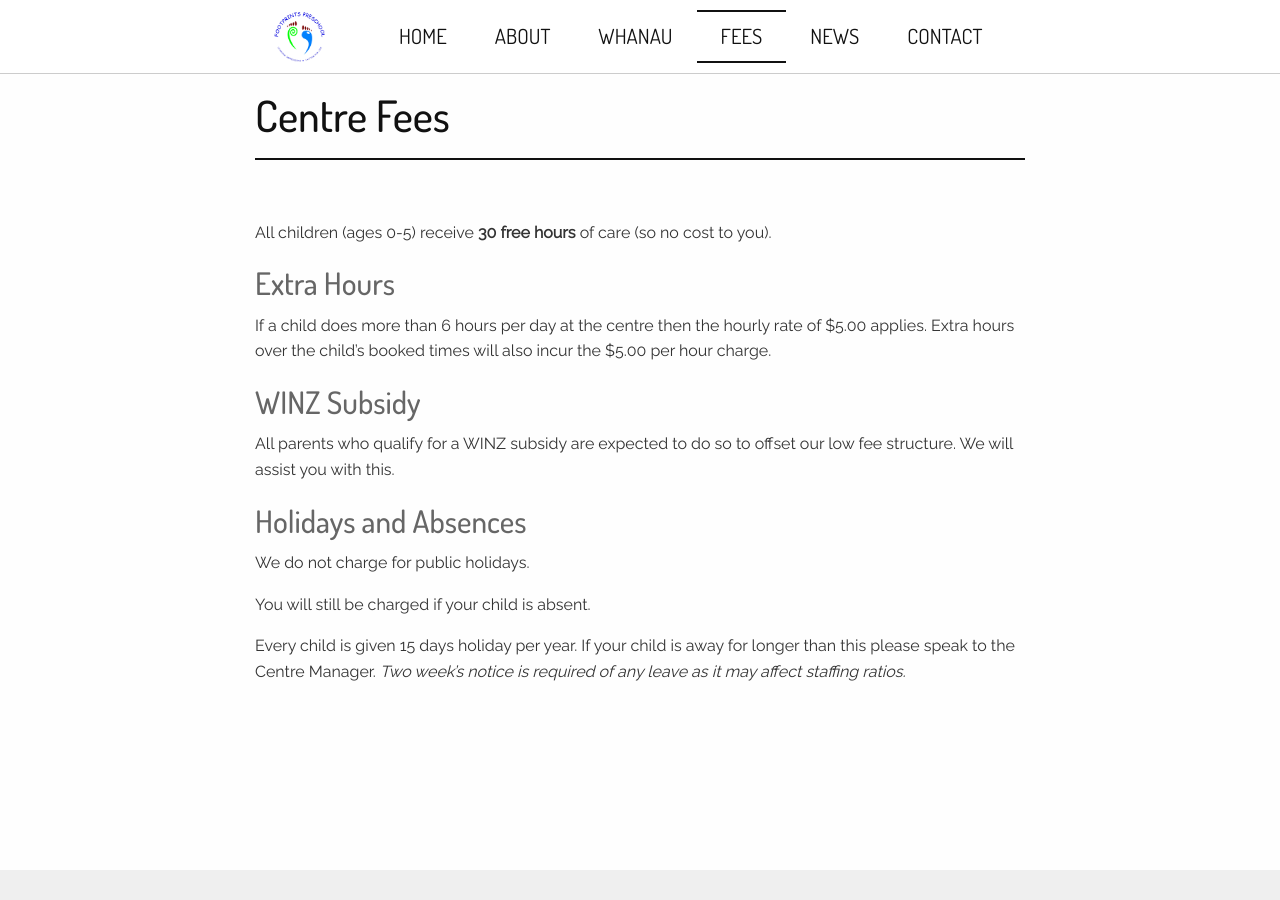
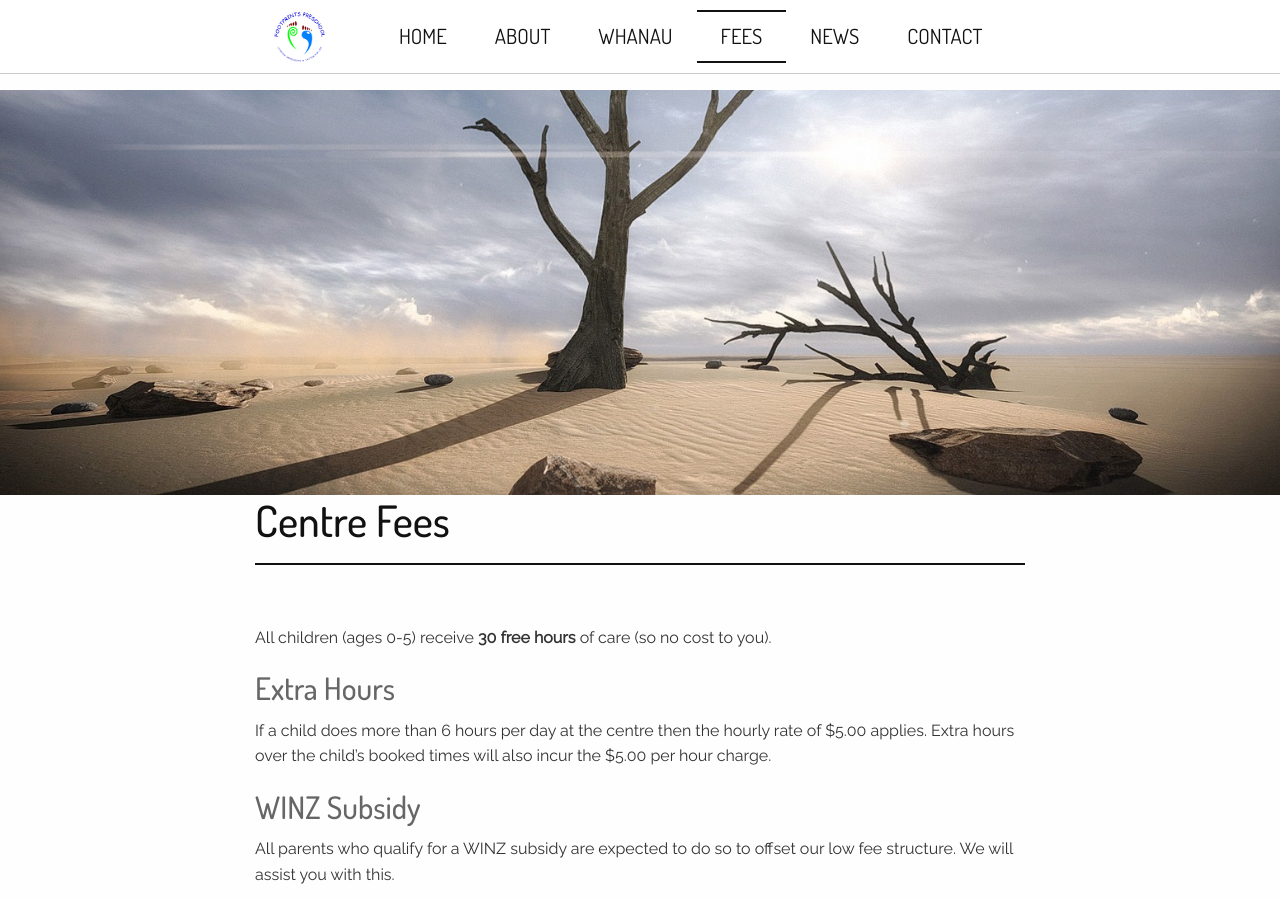
Before and after one commit to viv-b/footprints-preschool, a Jekyll site: the page built from fees.html, in a window 1280 px wide and 900 px high. Built offline with Jekyll 4.4.1, drawn with Linux system fonts in a browser that asks for light colours; nearby versions of some CDN libraries.

Commit message:
Updated 'fees.html' via CloudCannon

```diff
--- a/fees.html
+++ b/fees.html
@@ -3,7 +3,7 @@ title: Fees
 meta_title:
 description:
 heading: Centre Fees
-hero_image:
+hero_image: /uploads/slider/slider-3.jpg
 ---
 
 <div class="wrapper-padding">
```
